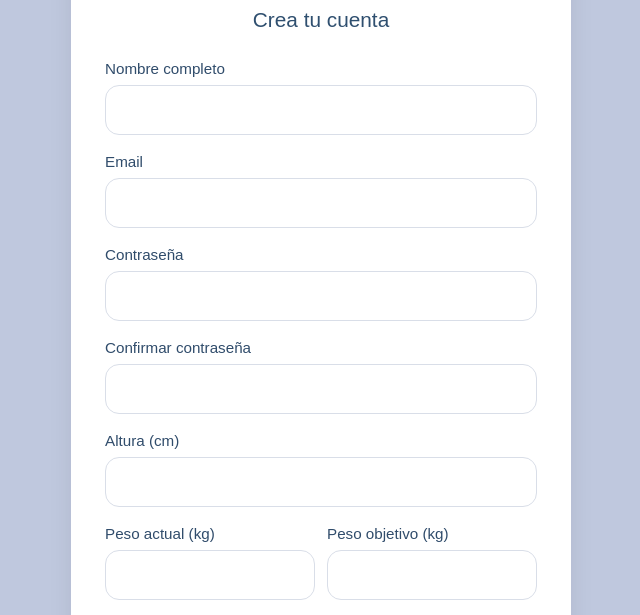
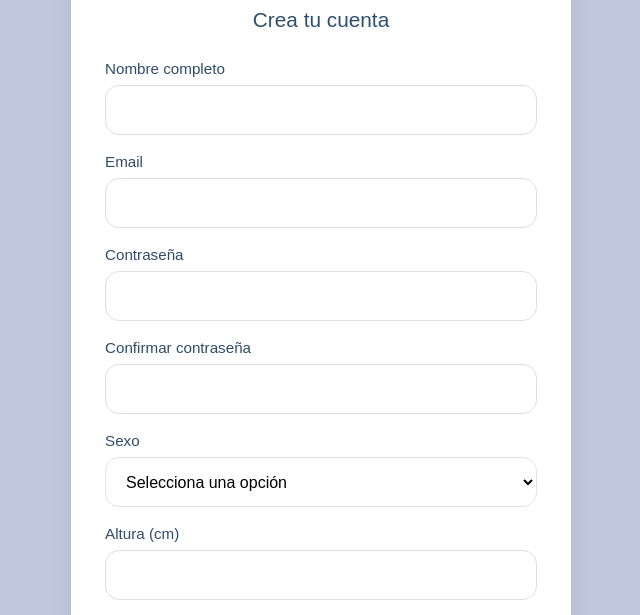
Before and after one commit to carolinahra/Nuvia_frontend, a website: page templates/registro.html in a window 1280 px wide. Shown: the part 137-752 px from the top of the page, without its empty margins (319-959 px from the left). Drawn offline with Linux system fonts and the light colour scheme.

Commit message:
Campo añadido Femenino/MasculinO

```diff
--- a/assets/css/styles.css
+++ b/assets/css/styles.css
@@ -70,7 +70,8 @@ body.page-bg {
 }
 
 .form-group input,
-.form-group textarea {
+.form-group textarea,
+.form-group select {
   width: 100%;
   height: 50px;
   padding: 12px 16px;
@@ -83,7 +84,8 @@ body.page-bg {
 }
 
 .form-group input:focus,
-.form-group textarea:focus {
+.form-group textarea:focus,
+.form-group select:focus {
   border-color: #5a47ff;
 }
 
@@ -141,6 +143,9 @@ input:focus:invalid,
 textarea:focus:invalid {
   border-color: #d93025;
 }
+
+
+
 /* menú */
 
 .menu-card {
--- a/templates/registro.html
+++ b/templates/registro.html
@@ -40,6 +40,15 @@
         </div>
 
         <div class="form-group">
+          <label for="sexo">Sexo</label>
+          <select id="sexo" name="sexo" required>
+            <option value="" disabled selected>Selecciona una opción</option>
+            <option value="masculino">Masculino</option>
+            <option value="femenino">Femenino</option>
+          </select>
+        </div>
+
+        <div class="form-group">
           <label for="altura">Altura (cm)</label>
           <input type="number" id="altura" name="altura" min="50" max="250" required>
         </div>
```
